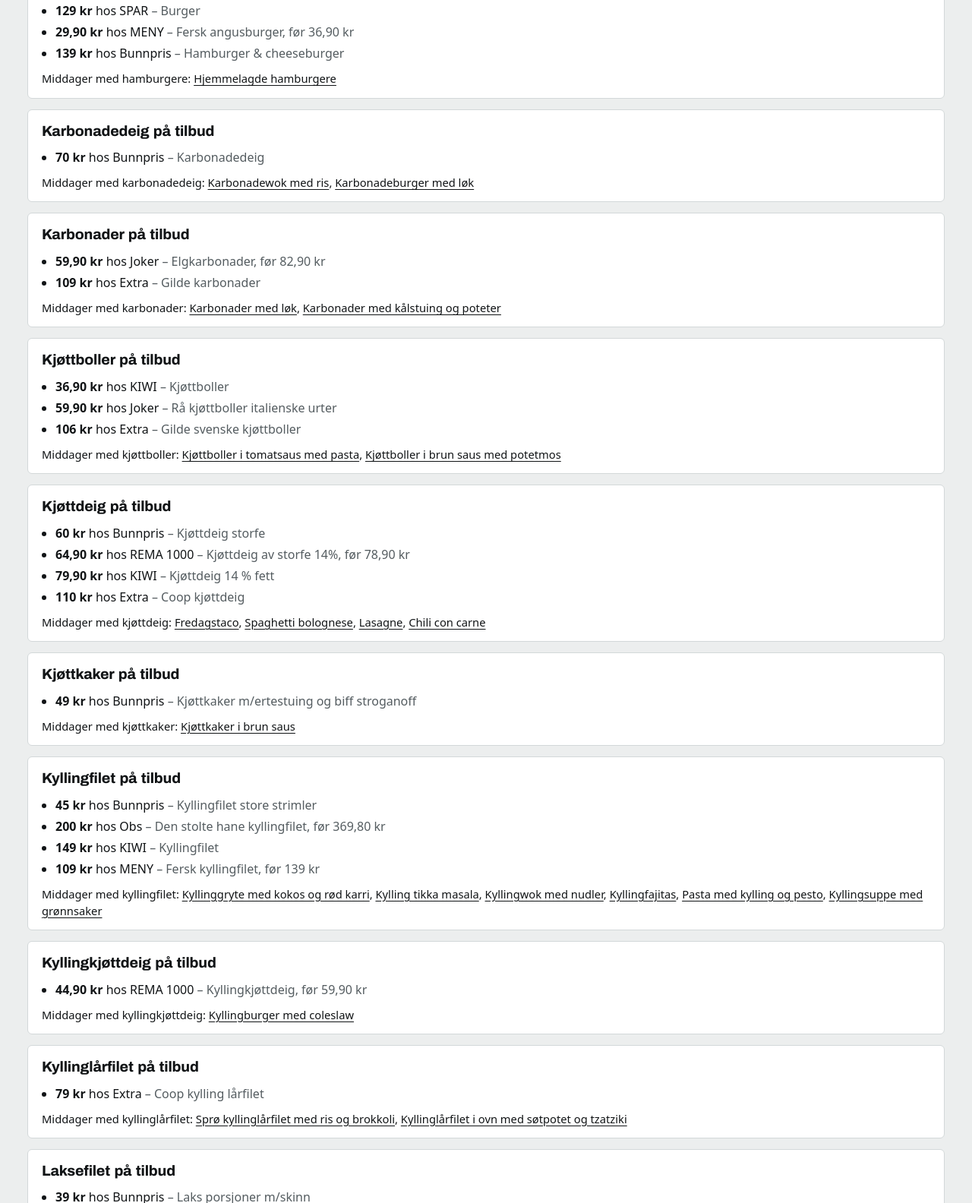
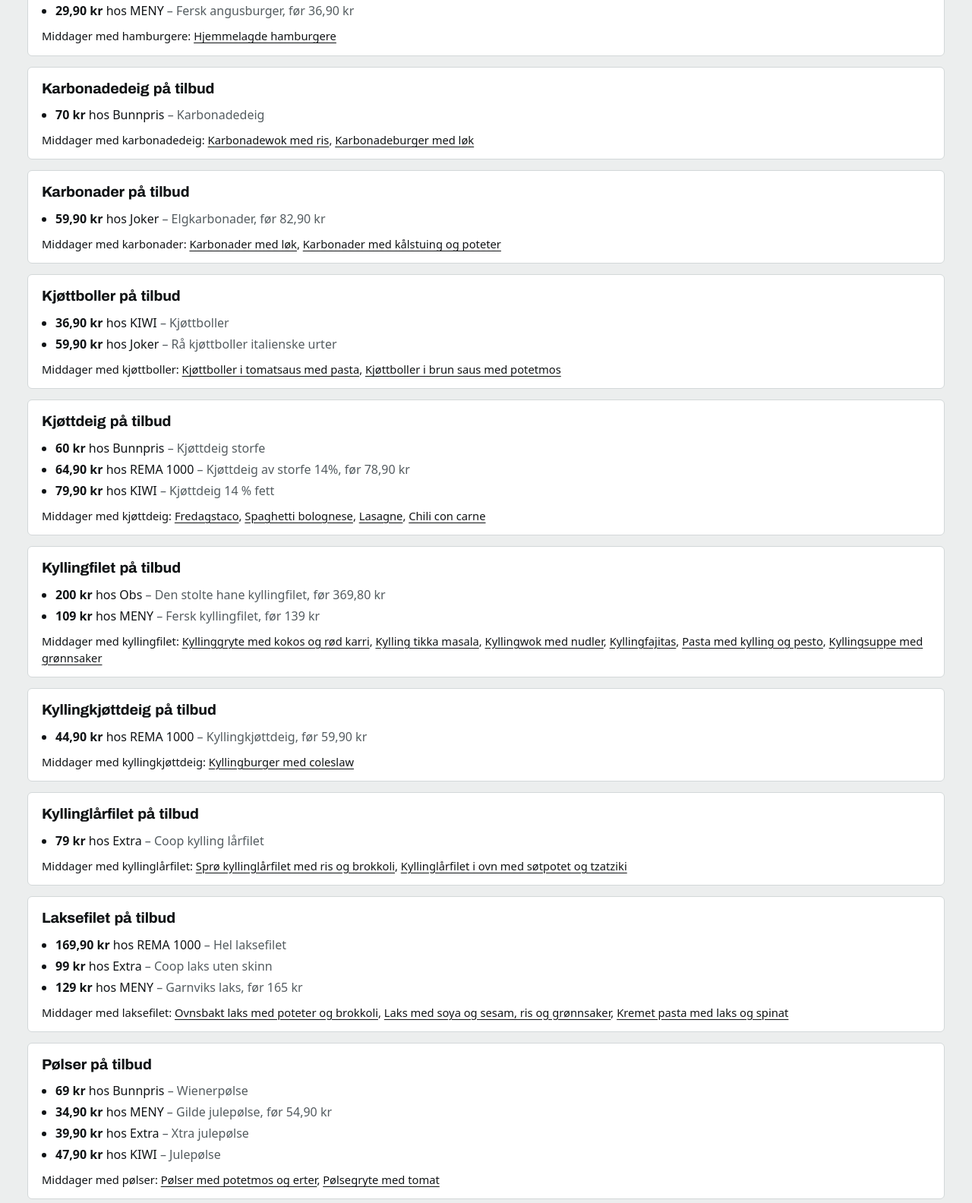
Before and after one commit to trondbjoroy/tilbudsmiddag, a website: page middagstilbud/index.html in a window 1280 px wide. Shown: the part 1216-2800 px from the top of the page at 76% size. Drawn offline with Linux system fonts and the light colour scheme.

Commit message:
Nye bilder 2026-11-15

```diff
--- a/middagstilbud/index.html
+++ b/middagstilbud/index.html
@@ -48,31 +48,28 @@
       <ul class="deal-list"><li><b>59,90 kr</b> hos Joker <span class="muted">– Folkets biffstrimler</span></li></ul>
       <p class="deal-recipes">Middager med biffstrimler: <a href="/oppskrift/biffstrimler-i-wok-med-nudler/">Biffstrimler i wok med nudler</a></p></section>
     <section class="deal-block"><h2>Egg på tilbud</h2>
-      <ul class="deal-list"><li><b>27,90 kr</b> hos REMA 1000 <span class="muted">– Marsipanegg 8pk r, før 39,90 kr</span></li><li><b>59,90 kr</b> hos KIWI <span class="muted">– Gårdsegg</span></li><li><b>69,90 kr</b> hos Coop Prix <span class="muted">– Coop frokostegg 18 pk, før 79,90 kr</span></li></ul>
+      <ul class="deal-list"><li><b>27,90 kr</b> hos REMA 1000 <span class="muted">– Marsipanegg 8pk r, før 39,90 kr</span></li><li><b>69,90 kr</b> hos Coop Prix <span class="muted">– Coop frokostegg 18 pk, før 79,90 kr</span></li></ul>
       <p class="deal-recipes">Middager med egg: <a href="/oppskrift/pasta-carbonara/">Pasta carbonara</a>, <a href="/oppskrift/panert-sei-med-remulade/">Panert sei med remulade</a>, <a href="/oppskrift/ovnsomelett-med-gronnsaker/">Ovnsomelett med grønnsaker</a>, <a href="/oppskrift/brokkoli-og-blomkalgrateng/">Brokkoli- og blomkålgrateng</a>, <a href="/oppskrift/shakshuka-med-brod/">Shakshuka med brød</a>, <a href="/oppskrift/gronnsakswok-med-egg-og-nudler/">Grønnsakswok med egg og nudler</a>, <a href="/oppskrift/tomatsuppe-med-makaroni-og-egg/">Tomatsuppe med makaroni og egg</a></p></section>
     <section class="deal-block"><h2>Fiskekaker på tilbud</h2>
       <ul class="deal-list"><li><b>34,90 kr</b> hos KIWI <span class="muted">– Fiskekaker 65%, før 48,90 kr</span></li><li><b>39,90 kr</b> hos Coop Prix <span class="muted">– Rørvik fiskekaker, før 55,90 kr</span></li><li><b>59,90 kr</b> hos REMA 1000 <span class="muted">– Fiskeburger</span></li><li><b>79,90 kr</b> hos Obs <span class="muted">– Lofoten hjemmelagde fiskekaker, før 82,90 kr</span></li></ul>
       <p class="deal-recipes">Middager med fiskekaker: <a href="/oppskrift/fiskekaker-med-kokte-gronnsaker/">Fiskekaker med kokte grønnsaker</a>, <a href="/oppskrift/fiskeburger-med-coleslaw-og-potetbater/">Fiskeburger med coleslaw og potetbåter</a></p></section>
     <section class="deal-block"><h2>Hamburgere på tilbud</h2>
-      <ul class="deal-list"><li><b>129 kr</b> hos SPAR <span class="muted">– Burger</span></li><li><b>29,90 kr</b> hos MENY <span class="muted">– Fersk angusburger, før 36,90 kr</span></li><li><b>139 kr</b> hos Bunnpris <span class="muted">– Hamburger &amp; cheeseburger</span></li></ul>
+      <ul class="deal-list"><li><b>19,90 kr</b> hos SPAR <span class="muted">– Drikke til burgeren</span></li><li><b>29,90 kr</b> hos MENY <span class="muted">– Fersk angusburger, før 36,90 kr</span></li></ul>
       <p class="deal-recipes">Middager med hamburgere: <a href="/oppskrift/hjemmelagde-hamburgere/">Hjemmelagde hamburgere</a></p></section>
     <section class="deal-block"><h2>Karbonadedeig på tilbud</h2>
       <ul class="deal-list"><li><b>70 kr</b> hos Bunnpris <span class="muted">– Karbonadedeig</span></li></ul>
       <p class="deal-recipes">Middager med karbonadedeig: <a href="/oppskrift/karbonadewok-med-ris/">Karbonadewok med ris</a>, <a href="/oppskrift/karbonadeburger-med-lok/">Karbonadeburger med løk</a></p></section>
     <section class="deal-block"><h2>Karbonader på tilbud</h2>
-      <ul class="deal-list"><li><b>59,90 kr</b> hos Joker <span class="muted">– Elgkarbonader, før 82,90 kr</span></li><li><b>109 kr</b> hos Extra <span class="muted">– Gilde karbonader</span></li></ul>
+      <ul class="deal-list"><li><b>59,90 kr</b> hos Joker <span class="muted">– Elgkarbonader, før 82,90 kr</span></li></ul>
       <p class="deal-recipes">Middager med karbonader: <a href="/oppskrift/karbonader-med-lok/">Karbonader med løk</a>, <a href="/oppskrift/karbonader-med-kalstuing-og-poteter/">Karbonader med kålstuing og poteter</a></p></section>
     <section class="deal-block"><h2>Kjøttboller på tilbud</h2>
-      <ul class="deal-list"><li><b>36,90 kr</b> hos KIWI <span class="muted">– Kjøttboller</span></li><li><b>59,90 kr</b> hos Joker <span class="muted">– Rå kjøttboller italienske urter</span></li><li><b>106 kr</b> hos Extra <span class="muted">– Gilde svenske kjøttboller</span></li></ul>
+      <ul class="deal-list"><li><b>36,90 kr</b> hos KIWI <span class="muted">– Kjøttboller</span></li><li><b>59,90 kr</b> hos Joker <span class="muted">– Rå kjøttboller italienske urter</span></li></ul>
       <p class="deal-recipes">Middager med kjøttboller: <a href="/oppskrift/kjottboller-i-tomatsaus-med-pasta/">Kjøttboller i tomatsaus med pasta</a>, <a href="/oppskrift/kjottboller-i-brun-saus-med-potetmos/">Kjøttboller i brun saus med potetmos</a></p></section>
     <section class="deal-block"><h2>Kjøttdeig på tilbud</h2>
-      <ul class="deal-list"><li><b>60 kr</b> hos Bunnpris <span class="muted">– Kjøttdeig storfe</span></li><li><b>64,90 kr</b> hos REMA 1000 <span class="muted">– Kjøttdeig av storfe 14%, før 78,90 kr</span></li><li><b>79,90 kr</b> hos KIWI <span class="muted">– Kjøttdeig 14 % fett</span></li><li><b>110 kr</b> hos Extra <span class="muted">– Coop kjøttdeig</span></li></ul>
+      <ul class="deal-list"><li><b>60 kr</b> hos Bunnpris <span class="muted">– Kjøttdeig storfe</span></li><li><b>64,90 kr</b> hos REMA 1000 <span class="muted">– Kjøttdeig av storfe 14%, før 78,90 kr</span></li><li><b>79,90 kr</b> hos KIWI <span class="muted">– Kjøttdeig 14 % fett</span></li></ul>
       <p class="deal-recipes">Middager med kjøttdeig: <a href="/oppskrift/fredagstaco/">Fredagstaco</a>, <a href="/oppskrift/spaghetti-bolognese/">Spaghetti bolognese</a>, <a href="/oppskrift/lasagne/">Lasagne</a>, <a href="/oppskrift/chili-con-carne/">Chili con carne</a></p></section>
-    <section class="deal-block"><h2>Kjøttkaker på tilbud</h2>
-      <ul class="deal-list"><li><b>49 kr</b> hos Bunnpris <span class="muted">– Kjøttkaker m/ertestuing og biff stroganoff</span></li></ul>
-      <p class="deal-recipes">Middager med kjøttkaker: <a href="/oppskrift/kjottkaker-i-brun-saus/">Kjøttkaker i brun saus</a></p></section>
     <section class="deal-block"><h2>Kyllingfilet på tilbud</h2>
-      <ul class="deal-list"><li><b>45 kr</b> hos Bunnpris <span class="muted">– Kyllingfilet store strimler</span></li><li><b>200 kr</b> hos Obs <span class="muted">– Den stolte hane kyllingfilet, før 369,80 kr</span></li><li><b>149 kr</b> hos KIWI <span class="muted">– Kyllingfilet</span></li><li><b>109 kr</b> hos MENY <span class="muted">– Fersk kyllingfilet, før 139 kr</span></li></ul>
+      <ul class="deal-list"><li><b>200 kr</b> hos Obs <span class="muted">– Den stolte hane kyllingfilet, før 369,80 kr</span></li><li><b>109 kr</b> hos MENY <span class="muted">– Fersk kyllingfilet, før 139 kr</span></li></ul>
       <p class="deal-recipes">Middager med kyllingfilet: <a href="/oppskrift/kyllinggryte-med-kokos-og-rod-karri/">Kyllinggryte med kokos og rød karri</a>, <a href="/oppskrift/kylling-tikka-masala/">Kylling tikka masala</a>, <a href="/oppskrift/kyllingwok-med-nudler/">Kyllingwok med nudler</a>, <a href="/oppskrift/kyllingfajitas/">Kyllingfajitas</a>, <a href="/oppskrift/pasta-med-kylling-og-pesto/">Pasta med kylling og pesto</a>, <a href="/oppskrift/kyllingsuppe-med-gronnsaker/">Kyllingsuppe med grønnsaker</a></p></section>
     <section class="deal-block"><h2>Kyllingkjøttdeig på tilbud</h2>
       <ul class="deal-list"><li><b>44,90 kr</b> hos REMA 1000 <span class="muted">– Kyllingkjøttdeig, før 59,90 kr</span></li></ul>
@@ -81,10 +78,10 @@
       <ul class="deal-list"><li><b>79 kr</b> hos Extra <span class="muted">– Coop kylling lårfilet</span></li></ul>
       <p class="deal-recipes">Middager med kyllinglårfilet: <a href="/oppskrift/spro-kyllinglarfilet-med-ris-og-brokkoli/">Sprø kyllinglårfilet med ris og brokkoli</a>, <a href="/oppskrift/kyllinglarfilet-i-ovn-med-sotpotet-og-tzatziki/">Kyllinglårfilet i ovn med søtpotet og tzatziki</a></p></section>
     <section class="deal-block"><h2>Laksefilet på tilbud</h2>
-      <ul class="deal-list"><li><b>39 kr</b> hos Bunnpris <span class="muted">– Laks porsjoner m/skinn</span></li><li><b>169,90 kr</b> hos REMA 1000 <span class="muted">– Hel laksefilet</span></li><li><b>99 kr</b> hos Extra <span class="muted">– Coop laks uten skinn</span></li><li><b>129 kr</b> hos MENY <span class="muted">– Garnviks laks, før 165 kr</span></li></ul>
+      <ul class="deal-list"><li><b>169,90 kr</b> hos REMA 1000 <span class="muted">– Hel laksefilet</span></li><li><b>99 kr</b> hos Extra <span class="muted">– Coop laks uten skinn</span></li><li><b>129 kr</b> hos MENY <span class="muted">– Garnviks laks, før 165 kr</span></li></ul>
       <p class="deal-recipes">Middager med laksefilet: <a href="/oppskrift/ovnsbakt-laks-med-poteter-og-brokkoli/">Ovnsbakt laks med poteter og brokkoli</a>, <a href="/oppskrift/laks-med-soya-og-sesam-ris-og-gronnsaker/">Laks med soya og sesam, ris og grønnsaker</a>, <a href="/oppskrift/kremet-pasta-med-laks-og-spinat/">Kremet pasta med laks og spinat</a></p></section>
     <section class="deal-block"><h2>Pølser på tilbud</h2>
-      <ul class="deal-list"><li><b>69 kr</b> hos Bunnpris <span class="muted">– Wienerpølser kylling/kalkun</span></li><li><b>30 kr</b> hos Joker <span class="muted">– Wienerbakst</span></li><li><b>34,90 kr</b> hos MENY <span class="muted">– Gilde julepølse, før 54,90 kr</span></li><li><b>39,90 kr</b> hos Extra <span class="muted">– Xtra julepølse</span></li></ul>
+      <ul class="deal-list"><li><b>69 kr</b> hos Bunnpris <span class="muted">– Wienerpølse</span></li><li><b>34,90 kr</b> hos MENY <span class="muted">– Gilde julepølse, før 54,90 kr</span></li><li><b>39,90 kr</b> hos Extra <span class="muted">– Xtra julepølse</span></li><li><b>47,90 kr</b> hos KIWI <span class="muted">– Julepølse</span></li></ul>
       <p class="deal-recipes">Middager med pølser: <a href="/oppskrift/polser-med-potetmos-og-erter/">Pølser med potetmos og erter</a>, <a href="/oppskrift/polsegryte-med-tomat/">Pølsegryte med tomat</a></p></section>
     <section class="deal-block"><h2>Scampi på tilbud</h2>
       <ul class="deal-list"><li><b>59,90 kr</b> hos Obs <span class="muted">– Coop scampi hvitløk &amp; urter, før 69,50 kr</span></li></ul>
```
Also changed, not shown: barnevennlig-middag/index.html (+3 -3 lines), billig-middag/index.html (+2 -2 lines), fiskemiddag/index.html (+1 -1 lines), fredagsmiddag/index.html (+1 -1 lines), kyllingmiddag/index.html (+1 -1 lines), middagstips/index.html (+1 -1 lines), rask-middag/index.html (+1 -1 lines).
